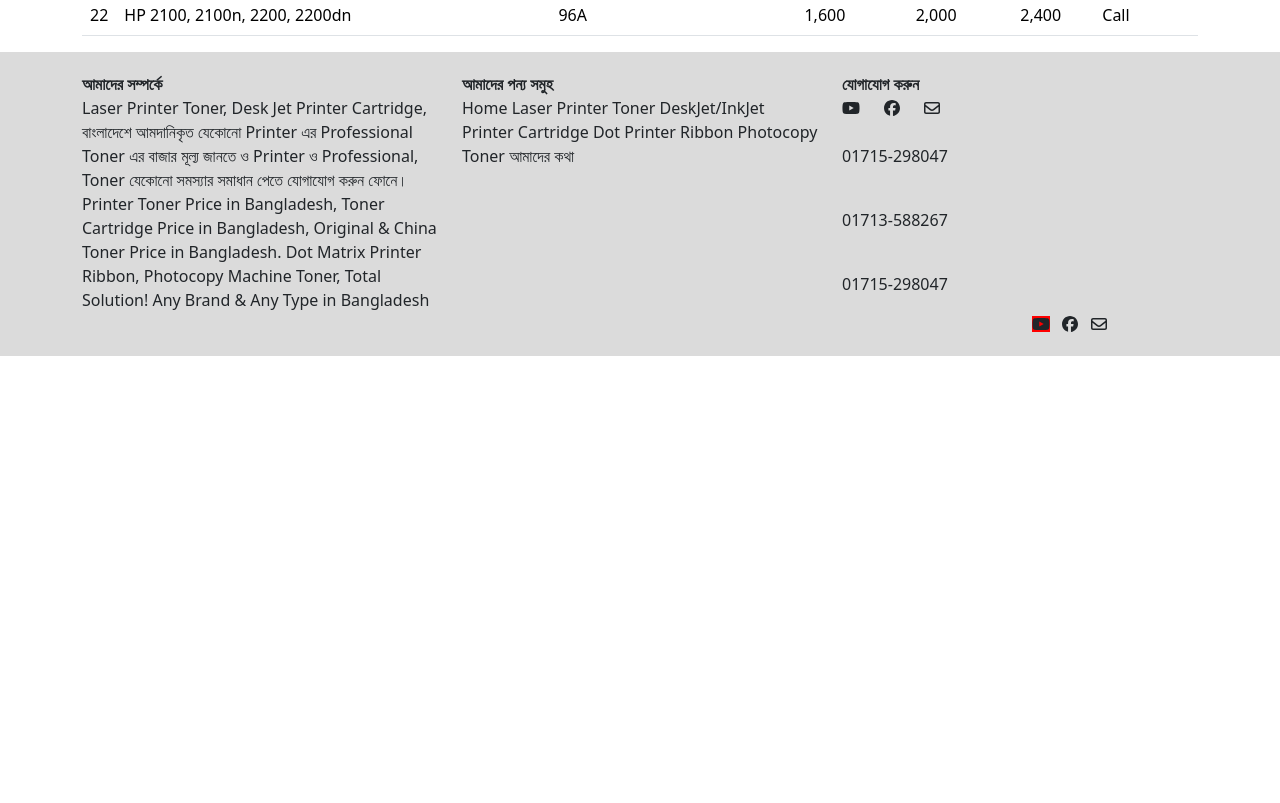
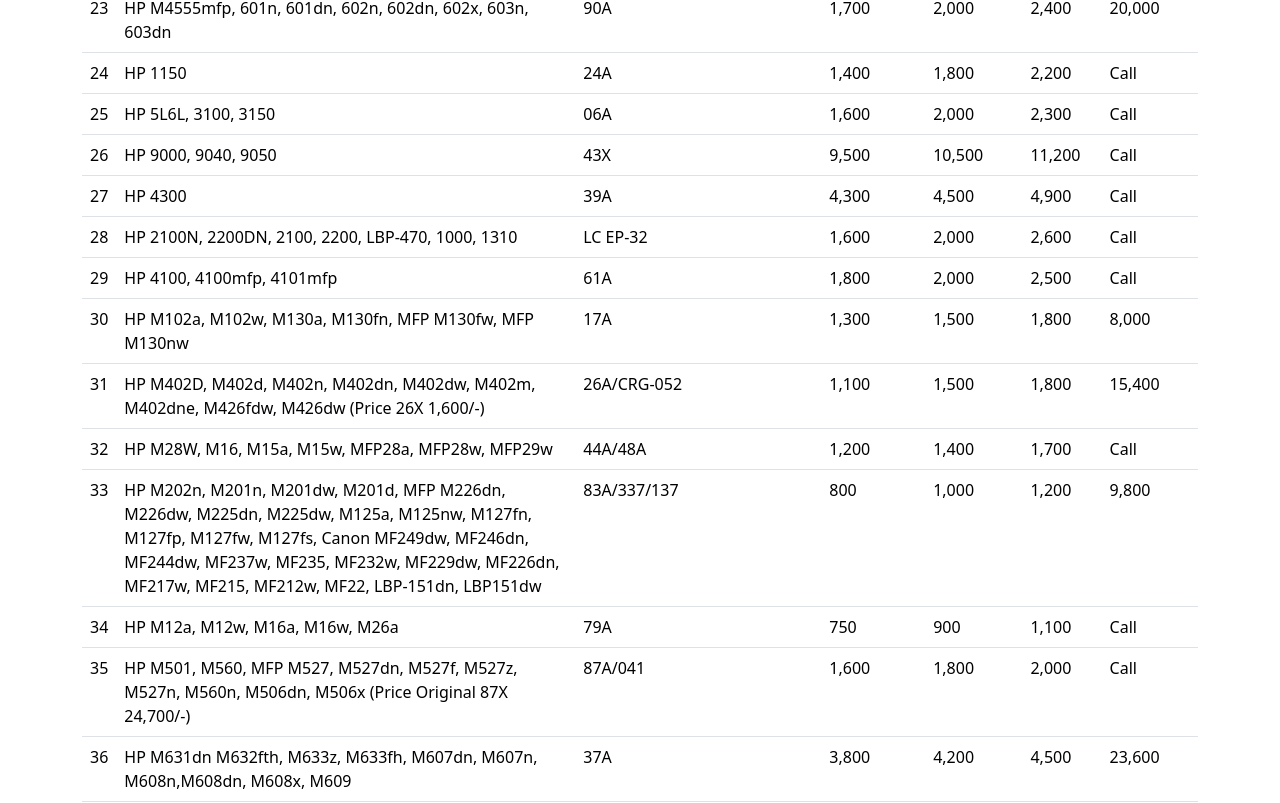
Before and after one commit to muslimabiteahsan2002/e-commerce-project, a React (Create React App) app: page /laser in a window 1280 px wide. Shown: the part 1297-2100 px from the top of the page. Before the commit the page ends 1653 px from the top, so only its background shows below. Built offline with nearby package versions, Linux system fonts and the light colour scheme.

Commit message:
M606 Laser

```diff
--- a/src/compomet/laser/LaserCom.jsx
+++ b/src/compomet/laser/LaserCom.jsx
@@ -217,6 +217,132 @@
                                 <td>2,400</td>
                                 <td>Call</td>
                             </tr>
+                            <tr>
+                                <td>23</td>
+                                <td>HP M4555mfp, 601n, 601dn, 602n, 602dn, 602x, 603n, 603dn</td>
+                                <td>90A</td>
+                                <td>1,700</td>
+                                <td>2,000</td>
+                                <td>2,400</td>
+                                <td>20,000</td>
+                            </tr>
+                            <tr>
+                                <td>24</td>
+                                <td>HP 1150</td>
+                                <td>24A</td>
+                                <td>1,400</td>
+                                <td>1,800</td>
+                                <td>2,200</td>
+                                <td>Call</td>
+                            </tr>
+                            <tr>
+                                <td>25</td>
+                                <td>HP 5L6L, 3100, 3150</td>
+                                <td>06A</td>
+                                <td>1,600</td>
+                                <td>2,000</td>
+                                <td>2,300</td>
+                                <td>Call</td>
+                            </tr>
+                            <tr>
+                                <td>26</td>
+                                <td>HP 9000, 9040, 9050</td>
+                                <td>43X</td>
+                                <td>9,500</td>
+                                <td>10,500</td>
+                                <td>11,200</td>
+                                <td>Call</td>
+                            </tr>
+                            <tr>
+                                <td>27</td>
+                                <td>HP 4300</td>
+                                <td>39A</td>
+                                <td>4,300</td>
+                                <td>4,500</td>
+                                <td>4,900</td>
+                                <td>Call</td>
+                            </tr>
+                            <tr>
+                                <td>28</td>
+                                <td>HP 2100N, 2200DN, 2100, 2200, LBP-470, 1000, 1310</td>
+                                <td>LC EP-32</td>
+                                <td>1,600</td>
+                                <td>2,000</td>
+                                <td>2,600</td>
+                                <td>Call</td>
+                            </tr>
+                            <tr>
+                                <td>29</td>
+                                <td>HP 4100, 4100mfp, 4101mfp</td>
+                                <td>61A</td>
+                                <td>1,800</td>
+                                <td>2,000</td>
+                                <td>2,500</td>
+                                <td>Call</td>
+                            </tr>
+                            <tr>
+                                <td>30</td>
+                                <td>HP M102a, M102w, M130a, M130fn, MFP M130fw, MFP M130nw</td>
+                                <td>17A</td>
+                                <td>1,300</td>
+                                <td>1,500</td>
+                                <td>1,800</td>
+                                <td>8,000</td>
+                            </tr>
+                            <tr>
+                                <td>31</td>
+                                <td>HP M402D, M402d, M402n, M402dn, M402dw, M402m, M402dne, M426fdw, M426dw (Price 26X 1,600/-)</td>
+                                <td>26A/CRG-052</td>
+                                <td>1,100</td>
+                                <td>1,500</td>
+                                <td>1,800</td>
+                                <td>15,400</td>
+                            </tr>
+                            <tr>
+                                <td>32</td>
+                                <td>HP M28W, M16, M15a, M15w, MFP28a, MFP28w, MFP29w</td>
+                                <td>44A/48A</td>
+                                <td>1,200</td>
+                                <td>1,400</td>
+                                <td>1,700</td>
+                                <td>Call</td>
+                            </tr>
+                            <tr>
+                                <td>33</td>
+                                <td>HP M202n, M201n, M201dw, M201d, MFP M226dn, M226dw, M225dn, M225dw, M125a, M125nw, M127fn, M127fp, M127fw, M127fs, Canon MF249dw, MF246dn, MF244dw, MF237w, MF235, MF232w, MF229dw, MF226dn, MF217w, MF215, MF212w, MF22, LBP-151dn, LBP151dw</td>
+                                <td>83A/337/137</td>
+                                <td>800</td>
+                                <td>1,000</td>
+                                <td>1,200</td>
+                                <td>9,800</td>
+                            </tr>
+                            <tr>
+                                <td>34</td>
+                                <td>HP M12a, M12w, M16a, M16w, M26a</td>
+                                <td>79A</td>
+                                <td>750</td>
+                                <td>900</td>
+                                <td>1,100</td>
+                                <td>Call</td>
+                            </tr>
+                            <tr>
+                                <td>35</td>
+                                <td>HP M501, M560, MFP M527, M527dn, M527f, M527z, M527n, M560n, M506dn, M506x    (Price Original  87X 24,700/-)</td>
+                                <td>87A/041</td>
+                                <td>1,600</td>
+                                <td>1,800</td>
+                                <td>2,000</td>
+                                <td>Call</td>
+                            </tr>
+                            <tr>
+                                <td>36</td>
+                                <td>HP M631dn M632fth, M633z, M633fh, M607dn, M607n, M608n,M608dn, M608x, M609</td>
+                                <td>37A</td>
+                                <td>3,800</td>
+                                <td>4,200</td>
+                                <td>4,500</td>
+                                <td>23,600</td>
+                            </tr>
                         </tbody>
                     </Table>
                 </Container>
```
